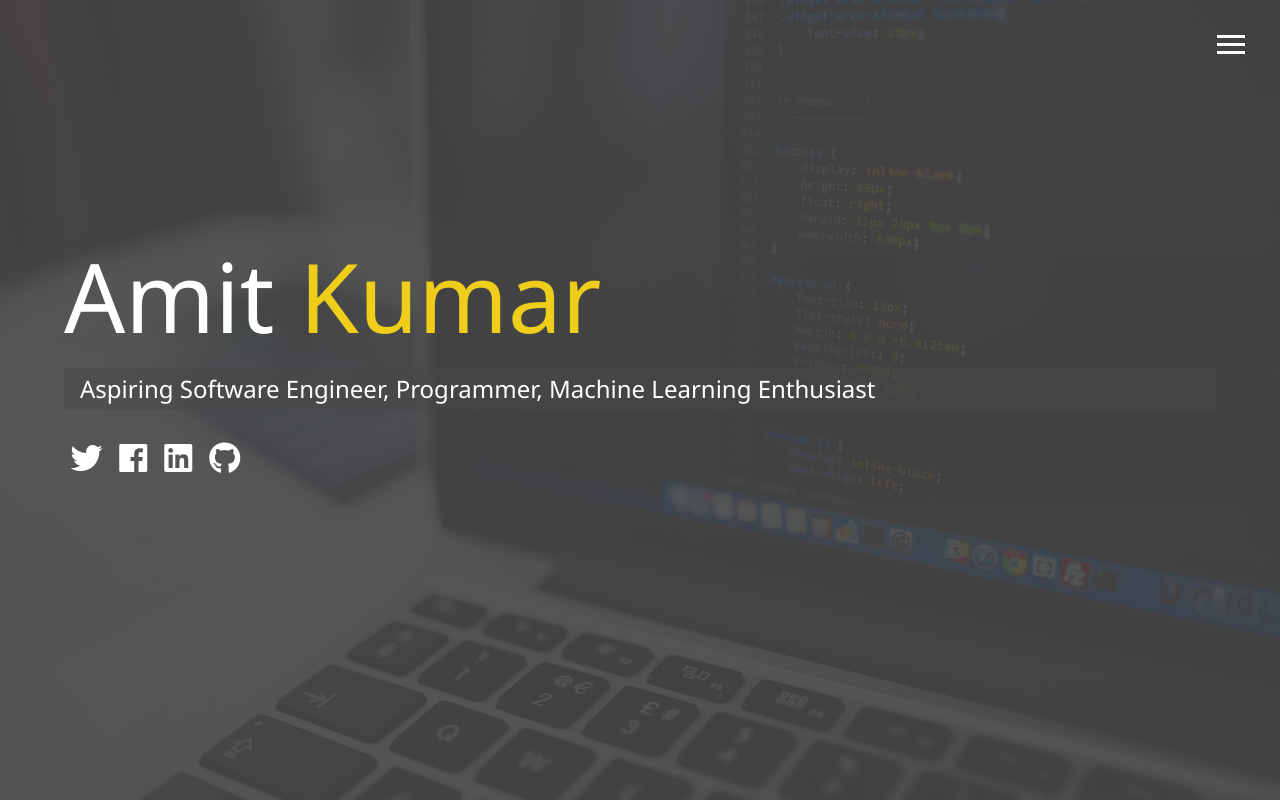
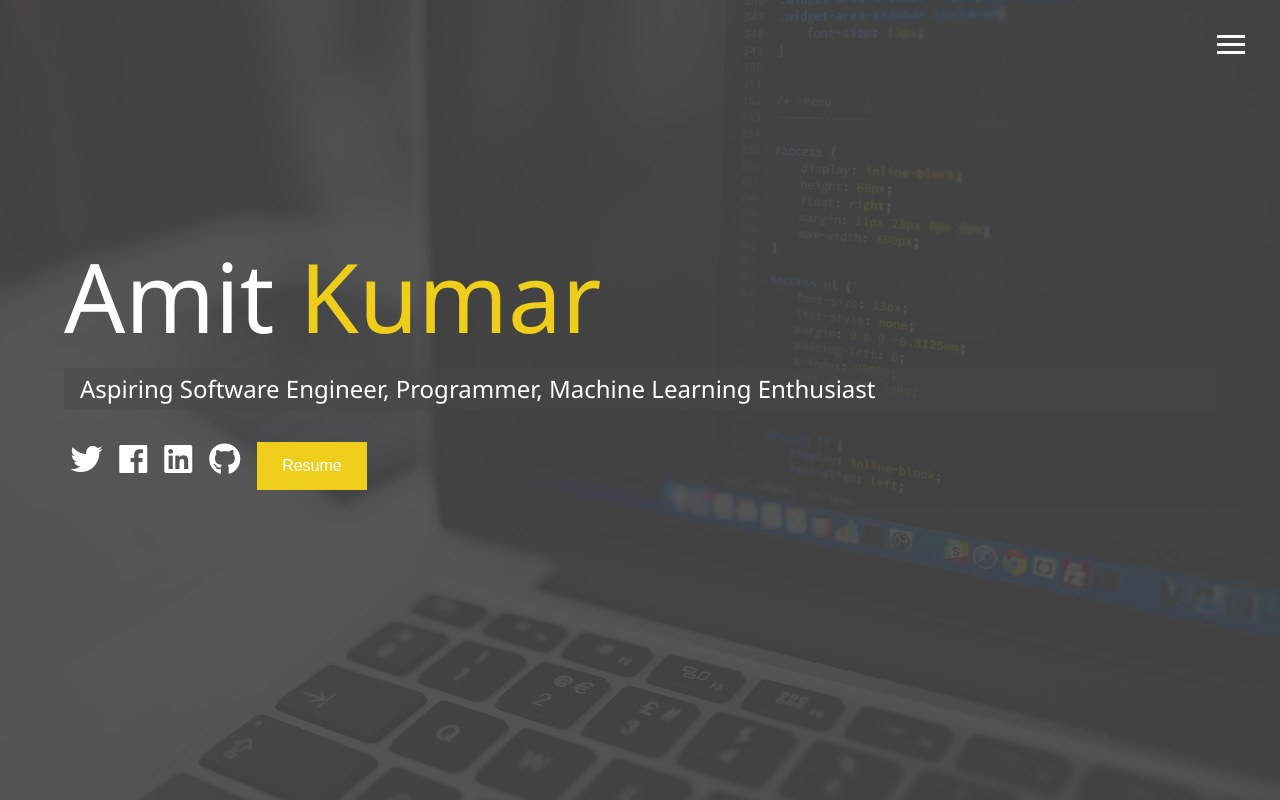
Before and after one commit to zed1025/zed1025.github.io, a plain HTML site: page index.html in a window 1280 px wide. Drawn offline with Linux system fonts and the light colour scheme.

Commit message:
added resume button

```diff
--- a/index.html
+++ b/index.html
@@ -10,6 +10,22 @@
 
   <link rel="stylesheet" href="css/main.css">
   <title>Welcome To My Portfolio</title>
+  <style>
+    .button {
+      background-color: #eece1a;
+      border: none;
+      color: white;
+      padding: 15px 25px;
+      text-align: center;
+      font-size: 16px;
+      cursor: pointer;
+    }
+
+    .button:hover {
+      background-color: white;
+      color: black;
+    }
+  </style>
 </head>
 
 <body id="bg-img">
@@ -76,6 +92,9 @@
       <a href="https://github.com/zed1025">
         <i class="fab fa-github fa-2x"></i>
       </a>
+      <a href="./files/Resume.pdf" download="amit_kumar_resume">
+        <button class="button">Resume</button>
+      </a>
     </div>
   </main>
 
```
Also changed, not shown: contact.html (+2 -2 lines), 1 other file.
